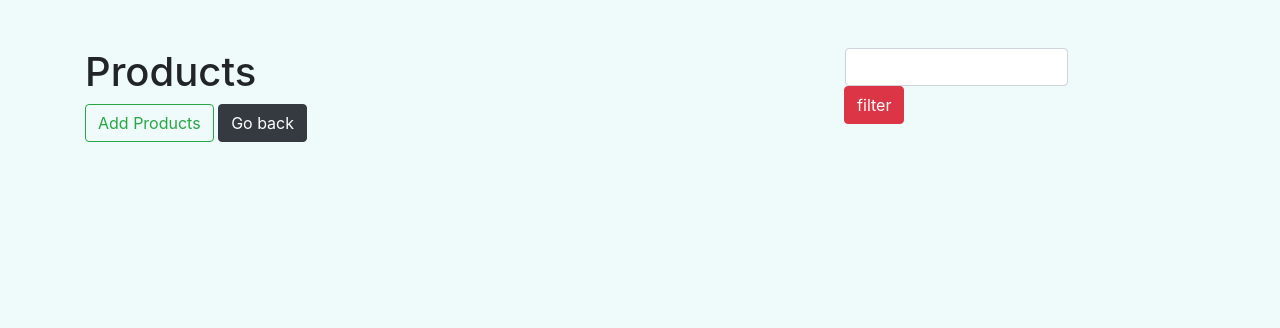
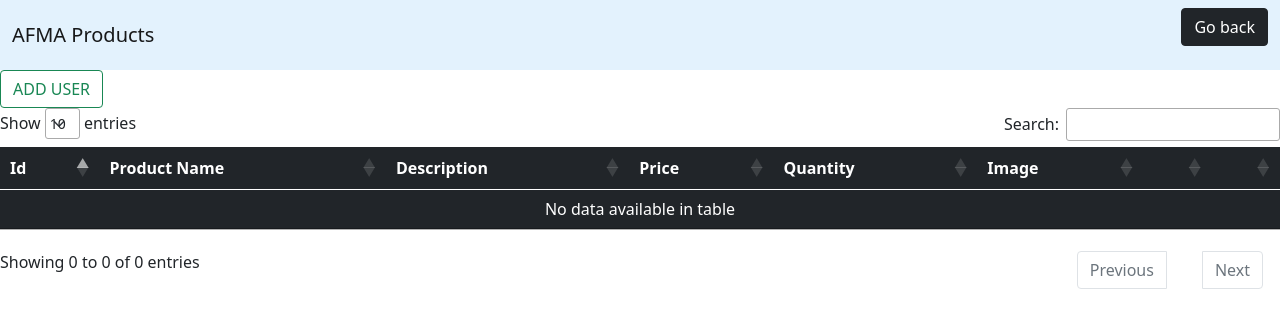
Before and after one commit to CollinsMwambi/AFMA, a PHP site: page /products.php in a window 1280 px wide. Shown: the top 328 px of the page. Run offline with PHP 8.4, Linux system fonts and the light colour scheme; the visitor is signed in with stand-in values (Sample User, id 1); data that the repository does not hold is empty; some libraries are stand-ins or nearby versions.

Commit message:
my commits

```diff
--- a/products.php
+++ b/products.php
@@ -1,116 +1,144 @@
 <?php
 session_start();
-	include("db-con.php");
+require_once("db-con.php");
+if(!isset($_SESSION["loggedin"]) ){
+    header("location:login.php");
 
-    if (isset($_POST['btns']))
+
+
+}
+
+
+?>
+<html>
+    <head>
+
+    <link href=" https://cdn.datatables.net/1.11.0/css/jquery.dataTables.min.css" rel="stylesheet">
+    <link href="https://cdn.datatables.net/1.11.0/css/dataTables.bootstrap5.min.css" rel="stylesheet">
+    <link href="https://cdn.jsdelivr.net/npm/bootstrap@5.1.0/dist/css/bootstrap.min.css" rel="stylesheet" integrity="sha384-KyZXEAg3QhqLMpG8r+8fhAXLRk2vvoC2f3B09zVXn8CA5QIVfZOJ3BCsw2P0p/We" crossorigin="anonymous">
+
+
+
+    <title>AFMA users</title>
+
+</head>
+<body>
+<nav class="navbar navbar-light" style="background-color: #e3f2fd;">
+  <div class="container-fluid">
+    <a class="navbar-brand">AFMA Products</a>
+    <form class="d-flex">
+
+      <a href="adminpage.php" class="btn btn-dark ">Go back</a>
+    </form>
+  </div>
+</nav>
+
+<button type="submit" class="btn btn-outline-success " name="Add user">ADD USER</button>
+<table id="usertable" class="table table-dark table-borderless-responsive">
+
+
+
+  <thead>
+    <tr>
+      <th scope="col">Id</th>
+ <th scope="col">Product Name</th>
+  <th scope="col">Description</th>
+      <th scope="col">Price</th>
+      <th scope="col">Quantity</th>
+      <th scope="col">Image</th>
+      <th scope="col"></th>
+      <th scope="col"></th>
+
+
+
+
+    </tr>
+  </thead>
+  <tbody>
+      <?php
+
+      $sql="SELECT * FROM products ";
+      $mysqli_result=mysqli_query($conn,$sql);
+      if($mysqli_result)
       {
-      $productname=$_POST['productname'];
-      $q="SELECT * from products where productname='$productname'";
-      $query=mysqli_query($conn,$q);
+          while($row=mysqli_fetch_assoc($mysqli_result))
+      {
+
+
+
+        ?>
+
+
+  <tr class="table-light">
+      <th scope="row"><?php echo $row['id'] ?></th>
+      <td><?php echo $row['productname'] ?></td>
+      <td><?php echo $row['description'] ?></td>
+      <td><?php echo $row['price'] ?></td>
+      <td><?php echo $row['quantity'] ?></td>
+      <td><img src="imageuploads/<?=$row['filename']?>" width="350" height="250"></td>
+
+
+
+
+     <td>
+
+     <a  class="btn btn-success" href=
+                        "productupdate.php?id=<?php echo $row['id']; ?>"
+                            >
+                            Update
+                        </a>
+
+
+    </td>
+
+    <td>
+
+
+    <a class="btn btn-danger" href="productdelete.php?id=<?php echo $row['id']; ?>" onclick="return confirm('Are you sure?')"
+                            >
+                            Delete
+                        </a>
+
+
+</td>
+    </tr>
+    <?php
 }
-	else
-	{
-      $q= "SELECT * from products";
-      $query=mysqli_query($conn,$q);
 }
 
 
 ?>
 
-<html>
-
-<head>
-
-	<title>View List</title>
-
-	<link rel="stylesheet" href=
-"https://maxcdn.bootstrapcdn.com/bootstrap/4.4.1/css/bootstrap.min.css">
+  </tbody>
 
 
-	<link rel="stylesheet" href="showp.css">
-</head>
-
-<body>
-	<div class="container mt-5">
-
-		<!-- top -->
-		<div class="row">
-			<div class="col-lg-8">
-				<h1>Products</h1>
-				<a  href="addproducts.php" class="btn btn-outline-success">Add Products</a>
-                <a  href="adminpage.php" class= "btn btn-dark">Go back</a>
       </div>
-
-			<div class="col-lg-4">
-				<div class="row">
-					<div class="col-lg-8">
-
-						<!--  Filtering-->
-						 <form method="post" action="">
-							<input type="text"
-								class="form-control"
-								name="productname">
-
-							<div class="col-lg-4"
-								method="POST">
-								<input type="submit"
-								class="btn btn-danger float-right"
-								name="btns" value="filter">
-							</div>
-						</form>
     </div>
   </div>
 </div>
     </div>
 
-		<!-- product Cards -->
-		<div class="row mt-4">
-			<?php
-            $result = mysqli_query($conn, "SELECT * FROM products");
-				while ($qq=$result->fetch_assoc())
-				{
-			?>
 
-			<div class="col-lg-4">
-				<div class="card">
-                <img src="imageuploads/<?=$qq['filename']?>" width="350" height="250">
-					<div class="card-body">
 
-						<h5 class="card-title">
-						<?php echo $qq['productname']; ?>
-						</h5>
-						<h6 class="card-subtitle mb-2 text-muted">Price(ksh)=
-							<?php echo
-							$qq['price']; ?>
-						</h6>
-                        <h6 class="card-subtitle mb-2 text-muted">Quantity  =
-							<?php echo
-							$qq['quantity']; ?>
-						</h6>
-
-					<h8>
-						<a class="btn btn-danger" href=
-						"productdelete.php?id=<?php echo $qq['id']; ?>" onclick="return confirm('Are you sure?')"
-							class="card-link">
-							Delete
-						</a>
-						<a  class="btn btn-success" href=
-						"productupdate.php?id=<?php echo $qq['id']; ?>"
-							class="card-link" >
-							Update
-						</a>
-                </h8>
-					</div>
-				</div><br>
-			</div>
-			<?php
-			}
-			?>
-		</div>
-	</div>
+</table>
 
 
 
+
+
+
+<script src="https://cdn.jsdelivr.net/npm/bootstrap@5.1.0/dist/js/bootstrap.bundle.min.js" integrity="sha384-U1DAWAznBHeqEIlVSCgzq+c9gqGAJn5c/t99JyeKa9xxaYpSvHU5awsuZVVFIhvj" crossorigin="anonymous"></script>
+ <script src="https://cdn.jsdelivr.net/npm/bootstrap@5.0.2/dist/js/bootstrap.bundle.min.js" integrity="sha384-MrcW6ZMFYlzcLA8Nl+NtUVF0sA7MsXsP1UyJoMp4YLEuNSfAP+JcXn/tWtIaxVXM" crossorigin="anonymous"></script>
+ <script src="https://cdnjs.cloudflare.com/ajax/libs/jquery/3.3.1/jquery.min.js"></script>
+<script src="https://cdn.datatables.net/1.11.0/js/jquery.dataTables.min.js"></script>
+<script src="https://cdn.datatables.net/1.11.0/js/dataTables.bootstrap5.min.js"></script>
+<script>
+$(document).ready(function() {
+
+    $('#usertable').DataTable();
+
+});
+</script>
 </body>
 
 </html>
```
Also changed, not shown: users.php (+2 -5 lines). Lines whose indentation alone changed are shown as unchanged.
